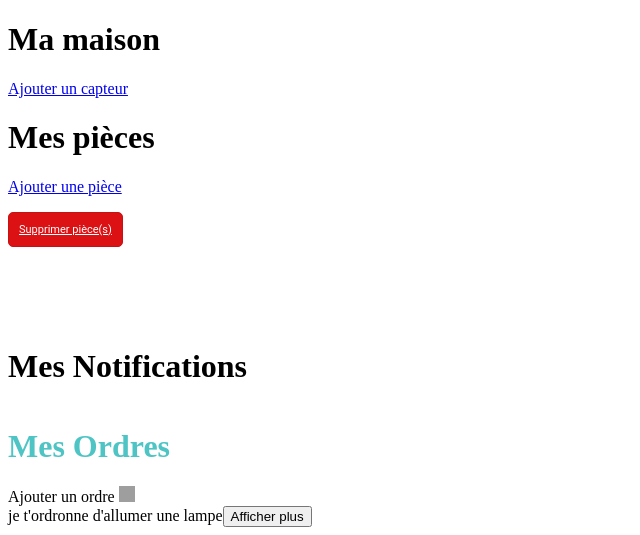
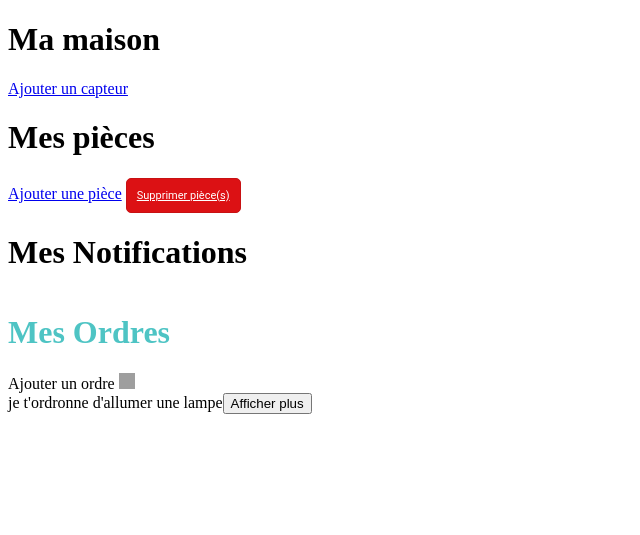
Before and after one commit to Charles-75/APP-MVC, a PHP site: page /mainPage.php in a window 1280 px wide. Shown: the part 1226-1761 px from the top of the page, without its empty margins (0-640 px from the left). After the commit the page ends 1640 px from the top, so only its background shows below. Run offline with PHP 8.4, Linux system fonts and the light colour scheme; data that the repository does not hold is empty; grey boxes are pictures that could not be loaded.

Commit message:
Fixed merging conflict

```diff
--- a/app/src/views/home/mainPage.php
+++ b/app/src/views/home/mainPage.php
@@ -16,18 +16,12 @@
     <div class="card" id="card-rooms">
         <h1>Mes pièces</h1>
         <a href="/addroom/<?php echo $data['apartmentId']; ?>" class="bouton">Ajouter une pièce</a>
+        <a href="/deleteroom/<?php echo $data['apartmentId']; ?>" class="a-delete" style="color: white">Supprimer pièce(s)</a>
         <ul>
             <?php foreach ($data['rooms'] as $room): ?>
                 <li><a href="/room/<?php echo $room['id']; ?>"><?php echo $room['name']; ?></a></li>
             <?php endforeach; ?>
         </ul>
-        <a href="/deleteroom/<?php echo $data['apartmentId']; ?>" class="a-delete" style="color: white">Supprimer pièce(s)</a>
-
-        <div style="margin-top: 8%">
-            <?php foreach ($data['apartmentData'] as $value): ?>
-            <div><a  href='  /home/<?php echo $data['apartmentId']; ?>/<?php echo $value['name']; ?>'><?php echo $value['name']; ?></a></div>
-            <?php endforeach; ?>
-        </div>
 
     </div>
     <div id="orderAndNotif">
```
